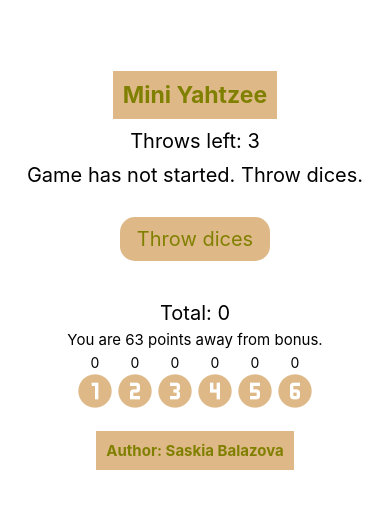
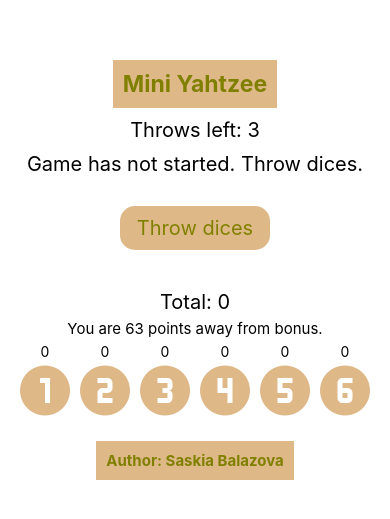
Before and after one commit to SaskiaBalazova/miniYahtzee, a React Native app in the folder miniYatzee/: screen / in a window 390 px wide. Shown: the part 167-686 px from the top of the page. Built offline with nearby package versions, Linux system fonts and the light colour scheme.

Commit message:
Final version.

```diff
--- a/miniYatzee/components/Gameboard.js
+++ b/miniYatzee/components/Gameboard.js
@@ -1,4 +1,4 @@
-import React, { useState, useEffect, useCallback } from 'react';
+import React, { useState, useEffect } from 'react';
 import { Text, View, Pressable, NativeModules} from 'react-native';
 import MaterialCommunityIcons from '@expo/vector-icons/MaterialCommunityIcons';
 import styles from '../style/Styles';
@@ -37,7 +37,7 @@
               <MaterialCommunityIcons
                 name={board[i]}
                 key={"row" + i}
-                size={50}
+                size={75}
                 color={getDiceColor(i)}>
               </MaterialCommunityIcons>
             </Pressable>
@@ -67,7 +67,7 @@
               <MaterialCommunityIcons
                 name={boardTwo[i]}
                 key={"rowTwo" + i}
-                size={40}
+                size={60}
                 color={getCircleColor(i)}>
               </MaterialCommunityIcons>
             </Pressable>
@@ -94,7 +94,7 @@
 
     function roundCheck(i){
         let counter = 0;
-        loctemp = locked;
+        let loctemp = locked;
         for(let i = 1; i <= 6; i++){
           if(!loctemp[i]){counter = counter + 1}
         }
```
Also changed, not shown: 1 other file (tests, documents, lock files or other folders).
